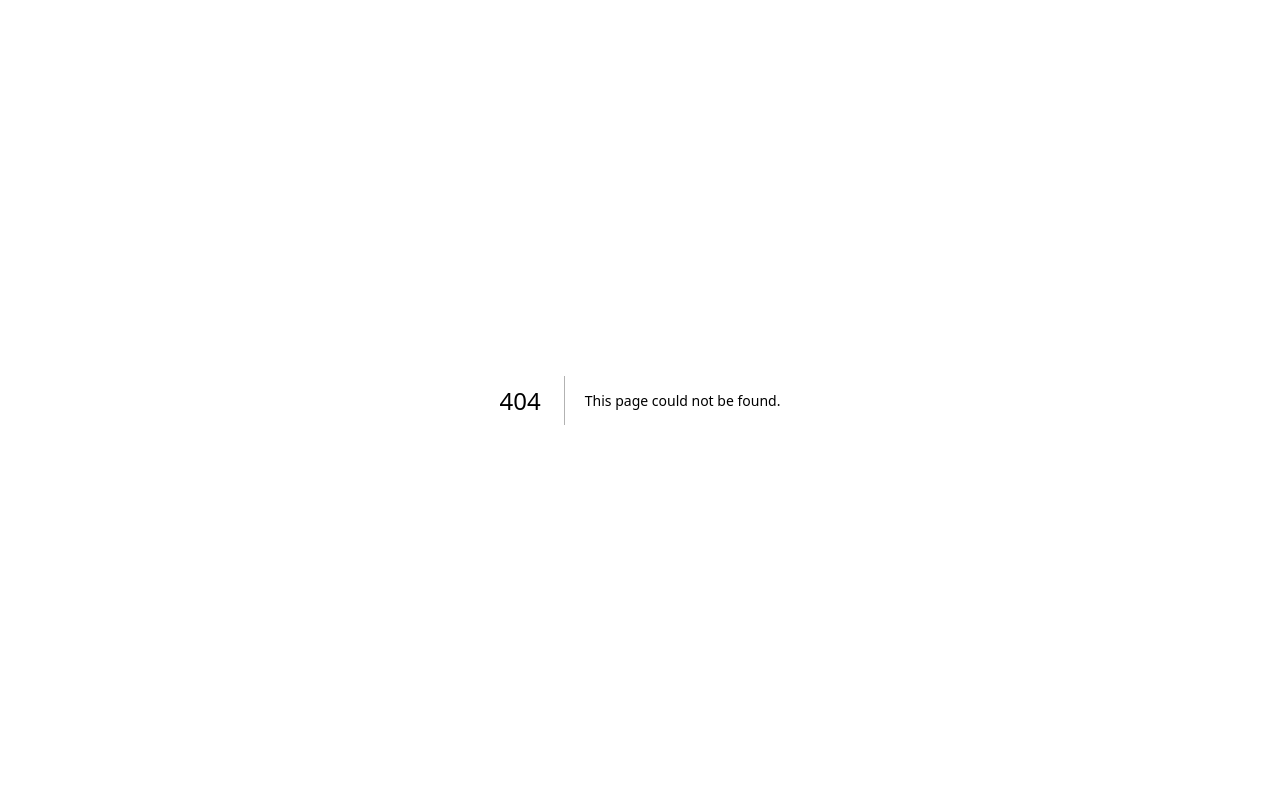
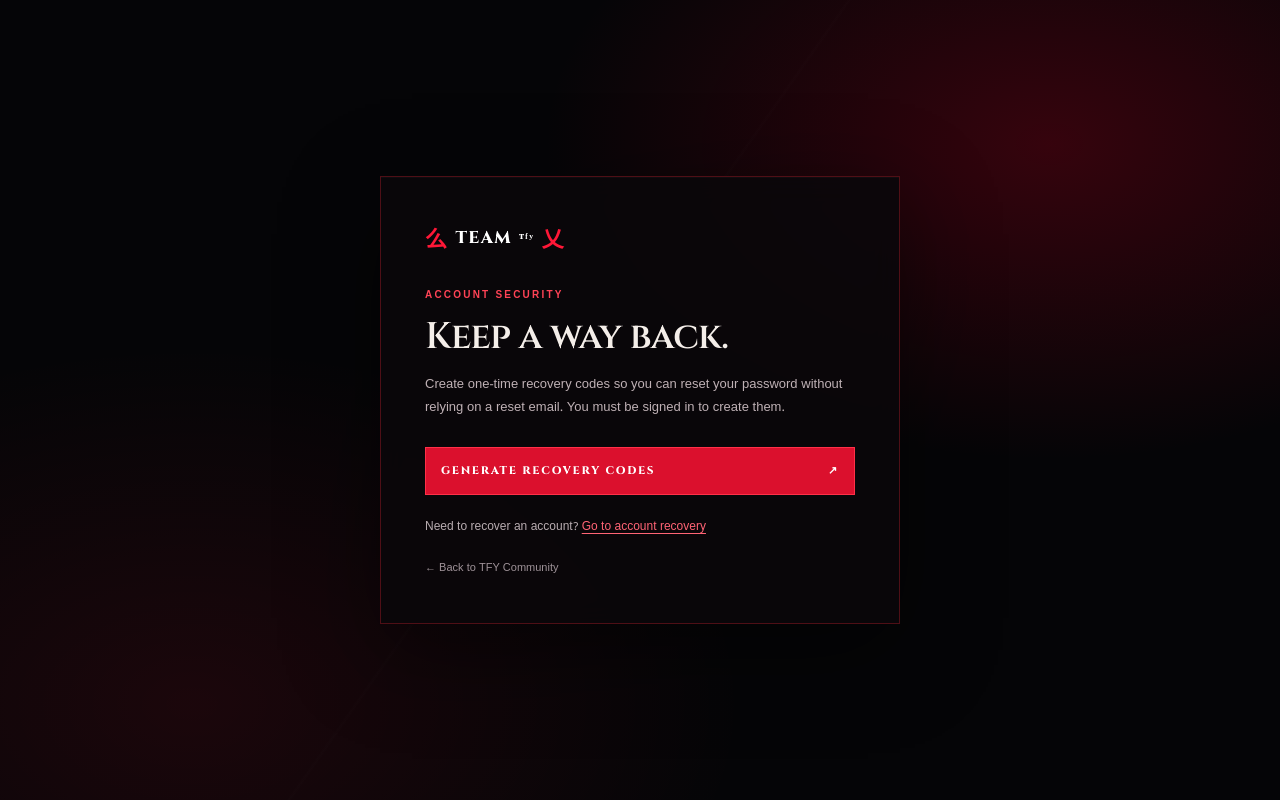
Before and after one commit to alone4verasthew-dot/TEAM-community-, a Next.js app: page /recovery-codes in a window 1280 px wide. Before the commit this address had no page. Built offline with nearby package versions, Linux system fonts and the light colour scheme.

Commit message:
Add account recovery codes page

```diff
--- /dev/null
+++ b/app/recovery-codes/page.tsx
@@ -0,0 +1,77 @@
+"use client";
+
+import Link from "next/link";
+import { useState } from "react";
+
+export default function RecoveryCodesPage() {
+  const [codes, setCodes] = useState<string[] | null>(null);
+  const [loading, setLoading] = useState(false);
+  const [error, setError] = useState("");
+  const [notice, setNotice] = useState("");
+
+  async function generateCodes() {
+    if (codes && !window.confirm("Generating new codes will invalidate your previous recovery codes. Continue?")) return;
+    setLoading(true);
+    setError("");
+    setNotice("");
+    try {
+      const response = await fetch("/api/account/recovery-codes", { method: "POST" });
+      const result = await response.json() as { codes?: string[]; error?: string; message?: string };
+      if (!response.ok || !result.codes) throw new Error(result.error || "Couldn't generate recovery codes.");
+      setCodes(result.codes);
+      setNotice(result.message || "Save these codes now. They will not be shown again.");
+    } catch (cause) {
+      setError(cause instanceof Error ? cause.message : "Couldn't generate recovery codes. Please try again.");
+    } finally {
+      setLoading(false);
+    }
+  }
+
+  async function copyCodes() {
+    if (!codes) return;
+    try {
+      await navigator.clipboard.writeText(codes.join("\\n"));
+      setNotice("Recovery codes copied. Store them somewhere private and safe.");
+    } catch {
+      setError("Clipboard access was blocked. Select and copy the codes manually.");
+    }
+  }
+
+  return (
+    <main className="auth-page">
+      <div className="auth-panel auth-panel-wide">
+        <Link className="auth-brand" href="/" aria-label="TFY home">
+          <span className="auth-mark">么</span> TEAM <strong>ᵀᶠʸ</strong> <span className="auth-mark">乂</span>
+        </Link>
+        <p className="auth-eyebrow">ACCOUNT SECURITY</p>
+        <h1>Keep a way back.</h1>
+        <p className="auth-intro">Create one-time recovery codes so you can reset your password without relying on a reset email. You must be signed in to create them.</p>
+
+        {error ? <p className="auth-error" role="alert">{error}</p> : null}
+        {notice ? <p className="auth-notice" role="status">{notice}</p> : null}
+
+        {codes ? (
+          <>
+            <div role="group" aria-label="Your recovery codes" style={{ display: "grid", gap: "0.65rem", margin: "1.25rem 0" }}>
+              {codes.map((code) => (
+                <code key={code} style={{ display: "block", padding: "0.8rem 1rem", border: "1px solid var(--border, #444)", borderRadius: "0.65rem", letterSpacing: "0.08em", overflowWrap: "anywhere" }}>{code}</code>
+              ))}
+            </div>
+            <p className="auth-privacy-note">Each code works once. These codes are shown only now; save them in a password manager or another private place. Anyone who has a code may be able to reset your password.</p>
+            <button className="auth-submit" type="button" onClick={copyCodes}>COPY ALL CODES <span>↗</span></button>
+            <button className="auth-submit" type="button" onClick={generateCodes} disabled={loading} style={{ marginTop: "0.75rem" }}>
+              {loading ? "GENERATING..." : "REPLACE THESE CODES"} <span>↻</span>
+            </button>
+          </>
+        ) : (
+          <button className="auth-submit" type="button" onClick={generateCodes} disabled={loading}>
+            {loading ? "GENERATING..." : "GENERATE RECOVERY CODES"} <span>↗</span>
+          </button>
+        )}
+
+        <p className="auth-switch">Need to recover an account? <Link href="/forgot-password">Go to account recovery</Link></p>
+        <Link href="/member" className="auth-home-link">← Back to TFY Community</Link>
+      </div>
+    </main>
+  );
+}
```
